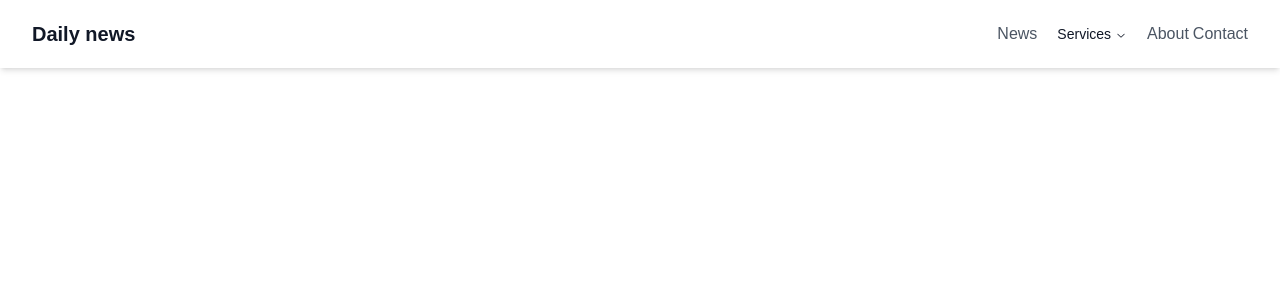
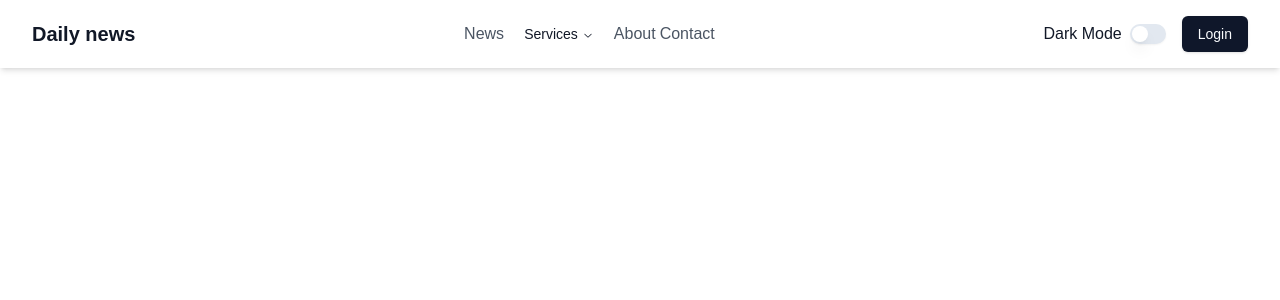
Before and after one commit to pain-arch/ai_nextjs_daily_news_generator_, a Next.js app: page / in a window 1280 px wide. Shown: the top 300 px of the page. Built offline with nearby package versions, Linux system fonts and the light colour scheme.

Commit message:
Refactor Navbar component, add Switch and Button components, and implement MobileMenu

```diff
--- a/src/components/Navbar.tsx
+++ b/src/components/Navbar.tsx
@@ -1,6 +1,4 @@
 import Link from "next/link";
-import React from "react";
-
 import {
   NavigationMenu,
   NavigationMenuContent,
@@ -9,8 +7,17 @@ import {
   NavigationMenuList,
   NavigationMenuTrigger,
 } from "./ui/navigation-menu";
+import { Switch } from "@/components/ui/switch"
+import { Button } from "./ui/button";
+import MobileMenu from "./MobileMenu";
+
+
+
 
 const Navbar = () => {
+
+
+
   return (
     <header className="py-4 bg-white text-gray-900 transition-colors shadow-md duration-300 ">
       <nav className="max-w-7xl mx-auto flex justify-between items-center px-4 sm:px-6 lg:px-8">
@@ -78,7 +85,17 @@ const Navbar = () => {
           </NavigationMenuList>
         </NavigationMenu>
 
+        {/* color switcher and login */}
+        <div className="hidden lg:flex md:flex items-center space-x-4 ">
+          <div className="flex items-center">
+            <span className="mr-2">Dark Mode</span>
+            <Switch />
+          </div>
+          <Button variant="default">Login</Button>
+        </div>
 
+        {/* hamburger menu */}
+        <MobileMenu />
       </nav>
     </header>
   );
```
